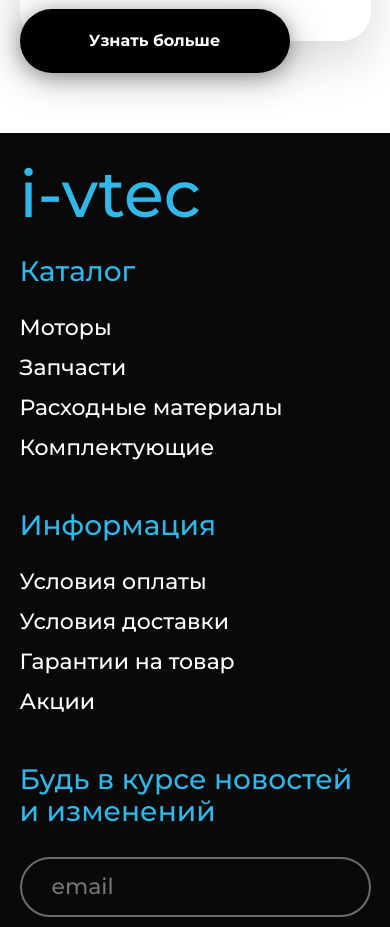
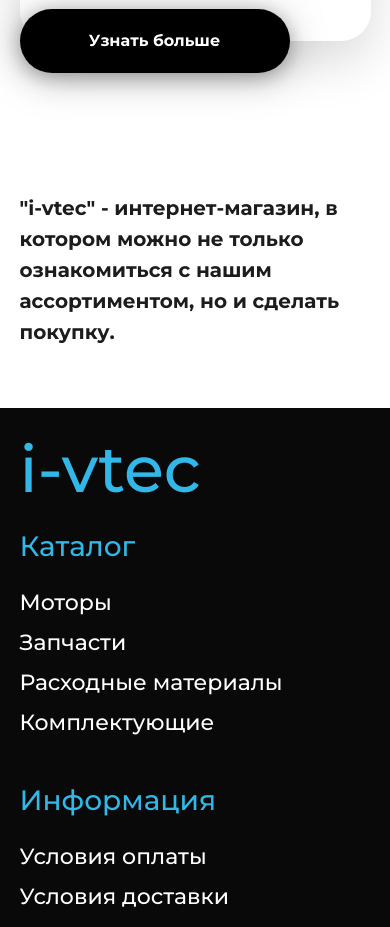
Before and after one commit to konstantinosaulenko/i-vtec, a Vue app: page / in a window 390 px wide. Shown: the part 2500-3427 px from the top of the page. Built offline with nearby package versions, Linux system fonts and the light colour scheme.

Commit message:
feat: slogan

```diff
--- a/src/App.vue
+++ b/src/App.vue
@@ -30,6 +30,14 @@
         </div>
       </section>
 
+      <section class="section slogan">
+        <div class="container">
+          <p class="slogan__text">
+            "i-vtec" - интернет-магазин, в котором можно не только ознакомиться с нашим ассортиментом, но и сделать
+            покупку.
+          </p>
+        </div>
+      </section>
     </main>
 
     <Footer/>
--- /dev/null
+++ b/src/assets/style/components/_slogan.scss
@@ -0,0 +1,23 @@
+.slogan {
+  &__text {
+    font-weight: bold;
+    font-size: 40px;
+    line-height: 58px;
+    margin: 0;
+
+    @media (max-width: 1200px) {
+      font-size: 30px;
+      line-height: 48px;
+    }
+
+    @media (max-width: 1200px) {
+      font-size: 25px;
+      line-height: 38px;
+    }
+
+    @media (max-width: 450px) {
+      font-size: 20px;
+      line-height: 31px;
+    }
+  }
+}
--- a/src/assets/style/style.scss
+++ b/src/assets/style/style.scss
@@ -2,4 +2,5 @@
 @import './components/header';
 @import './components/catalog';
 @import './components/about';
+@import './components/slogan';
 @import './components/footer';
```
